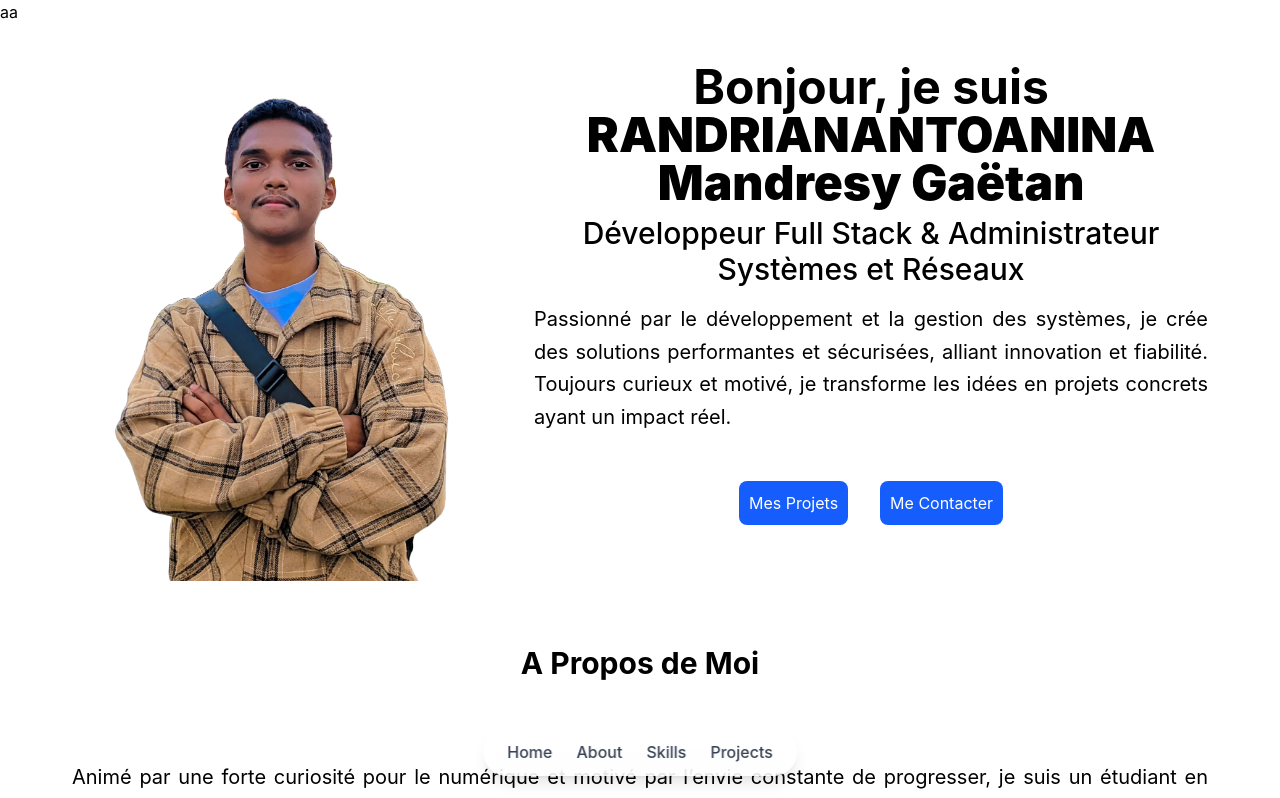
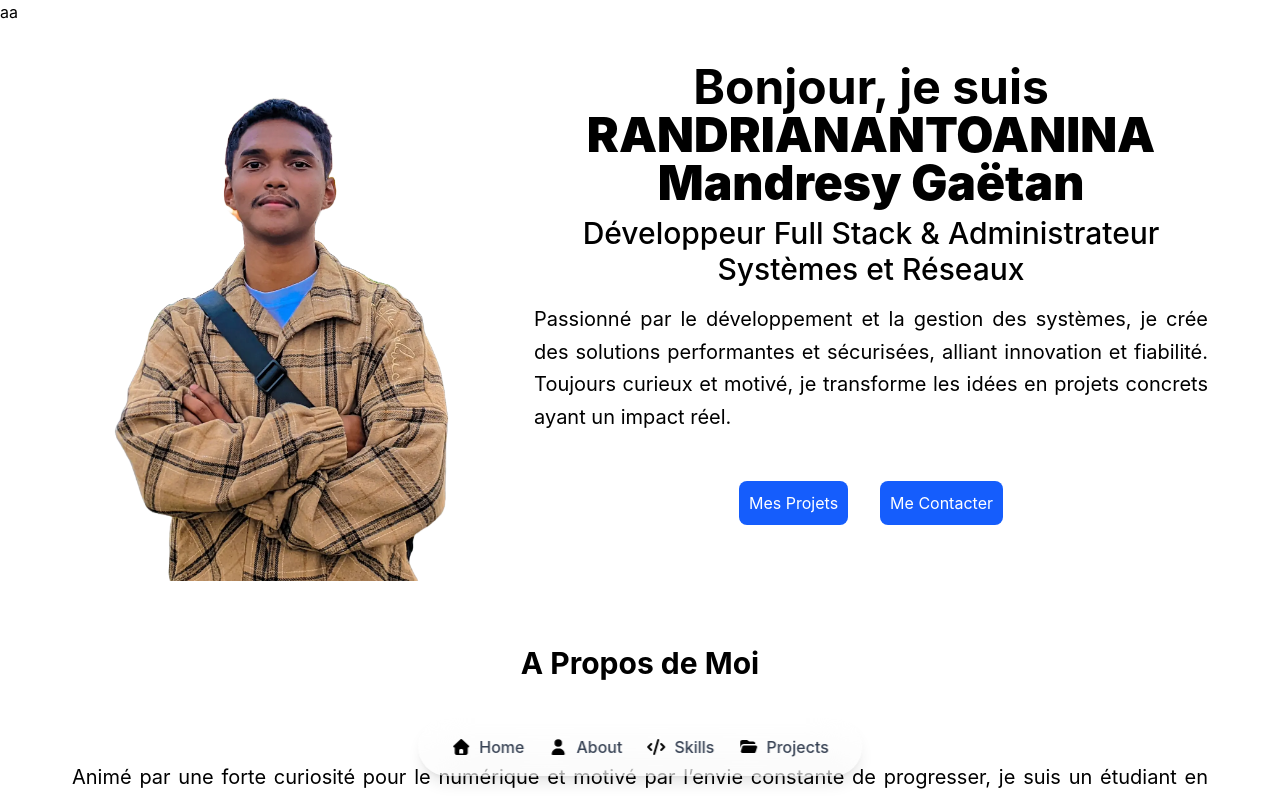
Before and after one commit to mandresy753/RANDRIANANTOANINA-Mandresy-Gaetan, a React (Vite) app: page / in a window 1280 px wide. Shown: the top 798 px of the page. Built offline with nearby package versions, Linux system fonts and the light colour scheme.

Commit message:
chore: add id on section && make navbar more beautifull

```diff
--- a/src/App.tsx
+++ b/src/App.tsx
@@ -1,27 +1,37 @@
-import Home from './Pages/Home';
-import Skills from './Pages/Skills';
-import Header from './components/Header'
-import Projects from './Pages/Projects'
-import About from './Pages/About'
-import Navbar from './components/Navbar';
+import Home from "./Pages/Home";
+import Skills from "./Pages/Skills";
+import Header from "./components/Header";
+import Projects from "./Pages/Projects";
+import About from "./Pages/About";
+import Navbar from "./components/Navbar";
 
-const links = ["Home", "About", "Skills", "Projects"]
+import { FontAwesomeIcon } from "@fortawesome/react-fontawesome";
+import {
+  faHouse,
+  faUser,
+  faCode,
+  faFolderOpen,
+} from "@fortawesome/free-solid-svg-icons";
+
+const links = [
+  { name: "Home", icon: <FontAwesomeIcon icon={faHouse} /> },
+  { name: "About", icon: <FontAwesomeIcon icon={faUser} /> },
+  { name: "Skills", icon: <FontAwesomeIcon icon={faCode} /> },
+  { name: "Projects", icon: <FontAwesomeIcon icon={faFolderOpen} /> },
+];
 
 function App() {
   return (
     <>
-      <div>
-        <Header/>
-        <Home/>
-        <About/>
-        <Skills/>
-        <Projects/>
-        <Navbar links={links}/>
+      <Header />
+      <Home />
+      <About />
+      <Skills />
+      <Projects />
 
-      </div>
-
+      <Navbar links={links} />
     </>
-  )
+  );
 }
 
-export default App
+export default App;
--- a/src/Pages/About.tsx
+++ b/src/Pages/About.tsx
@@ -4,7 +4,7 @@ function About(){
             flex flex-col
             gap-6 md:gap-10
             p-8 md:p-8 lg:px-18
-        ">
+        " id="about">
             <h2 className="text-3xl font-bold mb-6 text-center">A Propos de Moi</h2>
         <p className="text-base md:text-lg lg:text-xl text-justify leading-relaxed mt-4">
             Animé par une forte curiosité pour le numérique et motivé par l’envie constante de progresser,
--- a/src/Pages/Home.tsx
+++ b/src/Pages/Home.tsx
@@ -6,7 +6,7 @@ function Home() {
             flex flex-col md:flex-row
             gap-6 md:gap-10
             p-8 md:p-8 lg:px-18
-        ">
+        " id="home">
             <div className="Home-Left">
                 <img src={profileImg} alt="Photo de RANDRIANANTOANINA Mandresy Gaëtan" />
             </div>
--- a/src/Pages/Projects.tsx
+++ b/src/Pages/Projects.tsx
@@ -18,7 +18,7 @@ function Projects() {
 ];
 
     return(
-        <section id="Projects" className="w-full h-screen p-6">
+        <section id="projects" className="w-full h-screen p-6">
             <h2 className="text-3xl font-bold mb-6 text-center">Mes Projets</h2>
             <div className="grid grid-cols-1 md:grid-cols-3 gap-8">
                 {projects.map(project => (
--- a/src/Pages/Skills.tsx
+++ b/src/Pages/Skills.tsx
@@ -16,7 +16,7 @@ const skills = [
 
 function Skills() {
   return (
-    <section id="Skills" className="w-full h-screen p-6">
+    <section id="skills" className="w-full h-screen p-6">
       <h2 className="text-3xl font-bold mb-6 text-center">Mes Compétences</h2>
       <ul className="grid grid-cols-2 sm:grid-cols-3 md:grid-cols-3 lg:grid-cols-6 gap-6 justify-items-center">
         {skills.map((skill) => (
--- a/src/components/Navbar.tsx
+++ b/src/components/Navbar.tsx
@@ -1,18 +1,26 @@
+import type { ReactNode } from "react";
+
+type NavLink = {
+  name: string;
+  icon: React.ReactNode;
+};
+
 type NavbarProps = {
-  links: string[];
+  links: NavLink[];
 };
 
 function Navbar({ links }: NavbarProps) {
   return (
     <nav className="fixed bottom-6 left-1/2 -translate-x-1/2 z-50">
-      <ul className="flex gap-6 px-6 py-3 bg-white/80 backdrop-blur-xl rounded-full shadow-lg">
+      <ul className="flex gap-6 px-8 py-4 bg-white/30 backdrop-blur-xl rounded-full shadow-lg border border-white/20">
         {links.map((link) => (
-          <li key={link}>
+          <li key={link.name} className="flex items-center gap-2">
+            {link.icon}
             <a
-              href={`#${link}`}
+              href={`#${link.name.toLowerCase()}`}
               className="font-medium text-gray-700 hover:text-blue-500 transition"
             >
-              {link}
+              {link.name}
             </a>
           </li>
         ))}
```
Also changed, not shown: package.json (+7 -2 lines), 1 other file (tests, documents, lock files or other folders).
